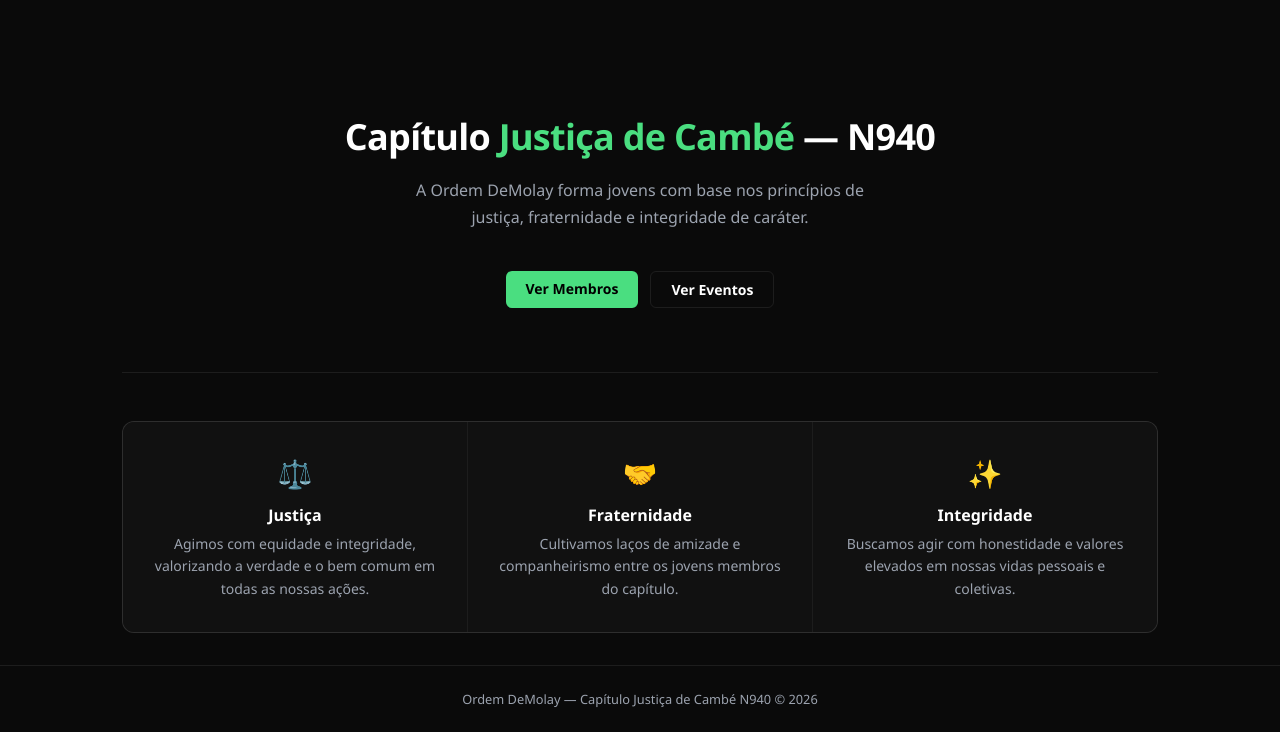
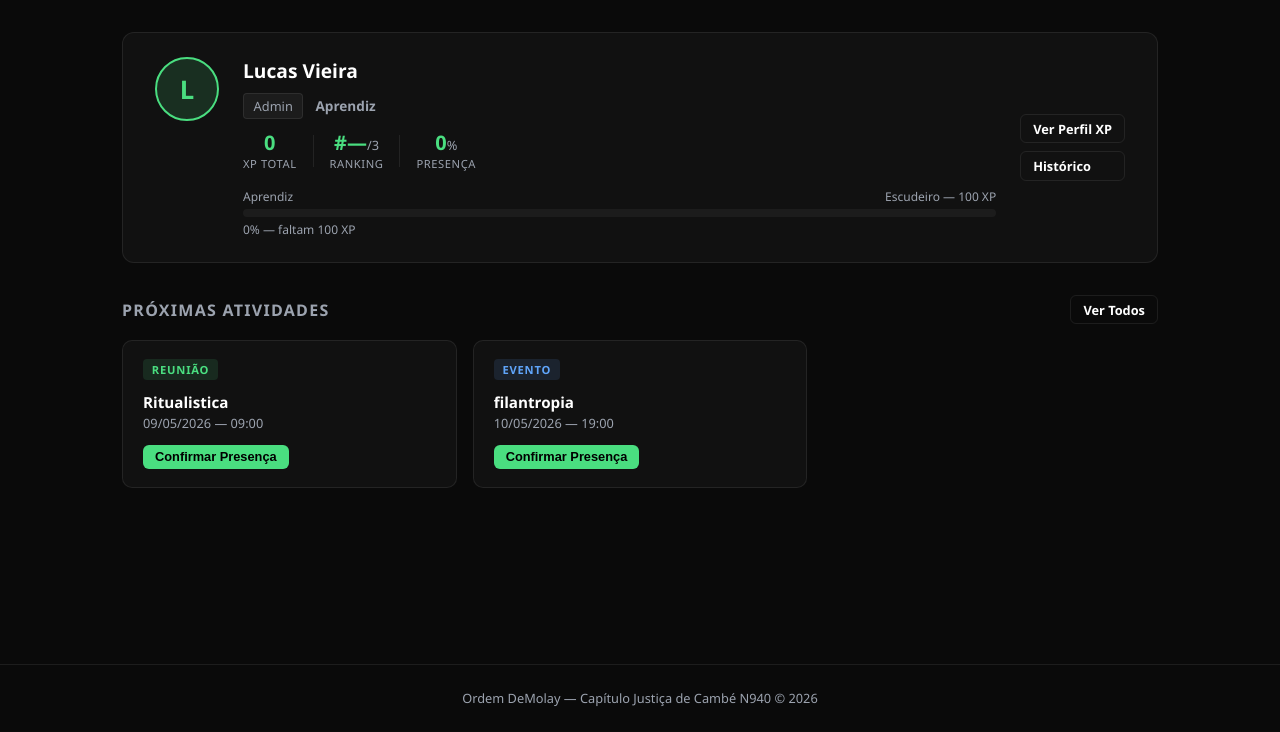
Before and after one commit to JohnShir0/justica940app, a Flask app: page / in a window 1280 px wide. Shown: the part 69-801 px from the top of the page. After the commit the page ends 775 px from the top, so only its background shows below. Run offline with Flask 3, Linux system fonts and the light colour scheme; a user stored in the database is signed in; data comes from the database, SQL or seed files in the repository.

Commit message:
Update index.html
uptade dashboard

```diff
--- a/demolay/templates/index.html
+++ b/demolay/templates/index.html
@@ -1,31 +1,111 @@
 {% extends "base.html" %}
 {% block conteudo %}
 
-<section class="hero">
-  <h2>Capítulo <span>Justiça de Cambé</span> — N940</h2>
-  <p>A Ordem DeMolay forma jovens com base nos princípios de justiça, fraternidade e integridade de caráter.</p>
-  <div class="hero-btns">
-    <a href="{{ url_for('membros') }}" class="btn">Ver Membros</a>
-    <a href="{{ url_for('eventos') }}" class="btn secundario">Ver Eventos</a>
+{# Mapeamento de tipo de reunião para label PT-BR #}
+{% set tipo_label = {
+  'reuniao':    'Reunião',
+  'evento':     'Evento',
+  'cerimonia':  'Cerimônia',
+  'assembleia': 'Assembleia'
+} %}
+
+<!-- ── CARD DE PERFIL ─────────────────────────────────────────── -->
+<div class="perfil-card">
+  <div class="perfil-avatar">{{ session.nome[0] | upper }}</div>
+
+  <div class="perfil-info">
+    <div class="perfil-nome">{{ session.nome }}</div>
+    <div class="perfil-cargo-row">
+      <span class="perfil-cargo">{{ cargo_nome }}</span>
+      <span class="perfil-nivel" style="color:{{ nivel.cor }};">{{ nivel.nome }}</span>
+    </div>
+
+    <div class="perfil-stats-row">
+      <div class="pstat">
+        <span class="pstat-val">{{ meu_xp }}</span>
+        <span class="pstat-lbl">XP Total</span>
+      </div>
+      <div class="pstat-div"></div>
+      <div class="pstat">
+        <span class="pstat-val">#{{ minha_pos_xp }}<span class="pstat-de">/{{ total_usuarios }}</span></span>
+        <span class="pstat-lbl">Ranking</span>
+      </div>
+      <div class="pstat-div"></div>
+      <div class="pstat">
+        <span class="pstat-val">{{ taxa_presenca }}<span class="pstat-de">%</span></span>
+        <span class="pstat-lbl">Presença</span>
+      </div>
+    </div>
+
+    <div class="xp-barra-wrap">
+      <div class="xp-barra-labels">
+        <span>{{ nivel.nome }}</span>
+        {% if nivel.proximo %}
+        <span class="xp-barra-prox">{{ nivel.proximo }} — {{ nivel.proximo_limiar }} XP</span>
+        {% else %}
+        <span class="xp-barra-prox">Nível máximo</span>
+        {% endif %}
+      </div>
+      <div class="xp-barra-bg">
+        <div class="xp-barra-fill" style="width:{{ nivel.progresso }}%; background:{{ nivel.cor }};"></div>
+      </div>
+      <div class="xp-barra-pct">
+        {{ nivel.progresso }}%
+        {% if nivel.falta > 0 %}<span class="xp-falta"> — faltam {{ nivel.falta }} XP</span>{% endif %}
+      </div>
+    </div>
   </div>
-</section>
 
-<section class="cards-home">
-  <div class="card">
-    <div class="card-icon">⚖️</div>
-    <h3>Justiça</h3>
-    <p>Agimos com equidade e integridade, valorizando a verdade e o bem comum em todas as nossas ações.</p>
+  <div class="perfil-links">
+    <a href="{{ url_for('xp_perfil') }}" class="btn secundario btn-sm">Ver Perfil XP</a>
+    <a href="{{ url_for('presenca_historico') }}" class="btn secundario btn-sm">Histórico</a>
   </div>
-  <div class="card">
-    <div class="card-icon">🤝</div>
-    <h3>Fraternidade</h3>
-    <p>Cultivamos laços de amizade e companheirismo entre os jovens membros do capítulo.</p>
+</div>
+
+<!-- ── PAINEL DE PRÓXIMAS ATIVIDADES ─────────────────────────── -->
+<div class="dashboard-section">
+  <div class="section-header">
+    <h3>Próximas Atividades</h3>
+    <a href="{{ url_for('eventos') }}" class="btn secundario btn-sm">Ver Todos</a>
   </div>
-  <div class="card">
-    <div class="card-icon">✨</div>
-    <h3>Integridade</h3>
-    <p>Buscamos agir com honestidade e valores elevados em nossas vidas pessoais e coletivas.</p>
+
+  {% if proximas %}
+  <div class="proximas-grid">
+    {% for r in proximas %}
+    {% set partes = r.data.split('-') %}
+    <div class="proxima-card{% if r.meu_status == 'confirmado' %} confirmado{% endif %}">
+      <div class="proxima-tipo tipo-{{ r.tipo }}">
+        {{ tipo_label.get(r.tipo, r.tipo) }}
+      </div>
+      <div class="proxima-corpo">
+        <div class="proxima-titulo">{{ r.titulo }}</div>
+        <div class="proxima-data">{{ partes[2] }}/{{ partes[1] }}/{{ partes[0] }} &mdash; {{ r.hora }}</div>
+      </div>
+      <div class="proxima-acao">
+        {% if r.meu_status == 'confirmado' %}
+          <span class="badge-presenca confirmado">&#10003; Confirmado</span>
+        {% elif r.meu_status == 'ausente' %}
+          <span class="badge-presenca ausente">Ausente</span>
+          <a href="{{ url_for('presenca_detalhe', rid=r.id) }}" class="btn btn-sm">Detalhes</a>
+        {% else %}
+          <form method="POST" action="{{ url_for('presenca_responder', rid=r.id) }}">
+            <input type="hidden" name="status" value="confirmado">
+            <input type="hidden" name="next" value="{{ url_for('index') }}">
+            <button type="submit" class="btn btn-sm">Confirmar Presença</button>
+          </form>
+        {% endif %}
+      </div>
+    </div>
+    {% endfor %}
   </div>
-</section>
+  {% else %}
+  <p class="vazio">Nenhuma atividade agendada nos próximos dias.</p>
+  {% if session.get('role') == 'admin' %}
+  <div style="margin-top:1rem;">
+    <a href="{{ url_for('presenca_nova_reuniao') }}" class="btn">+ Agendar Atividade</a>
+  </div>
+  {% endif %}
+  {% endif %}
+</div>
 
 {% endblock %}
```
